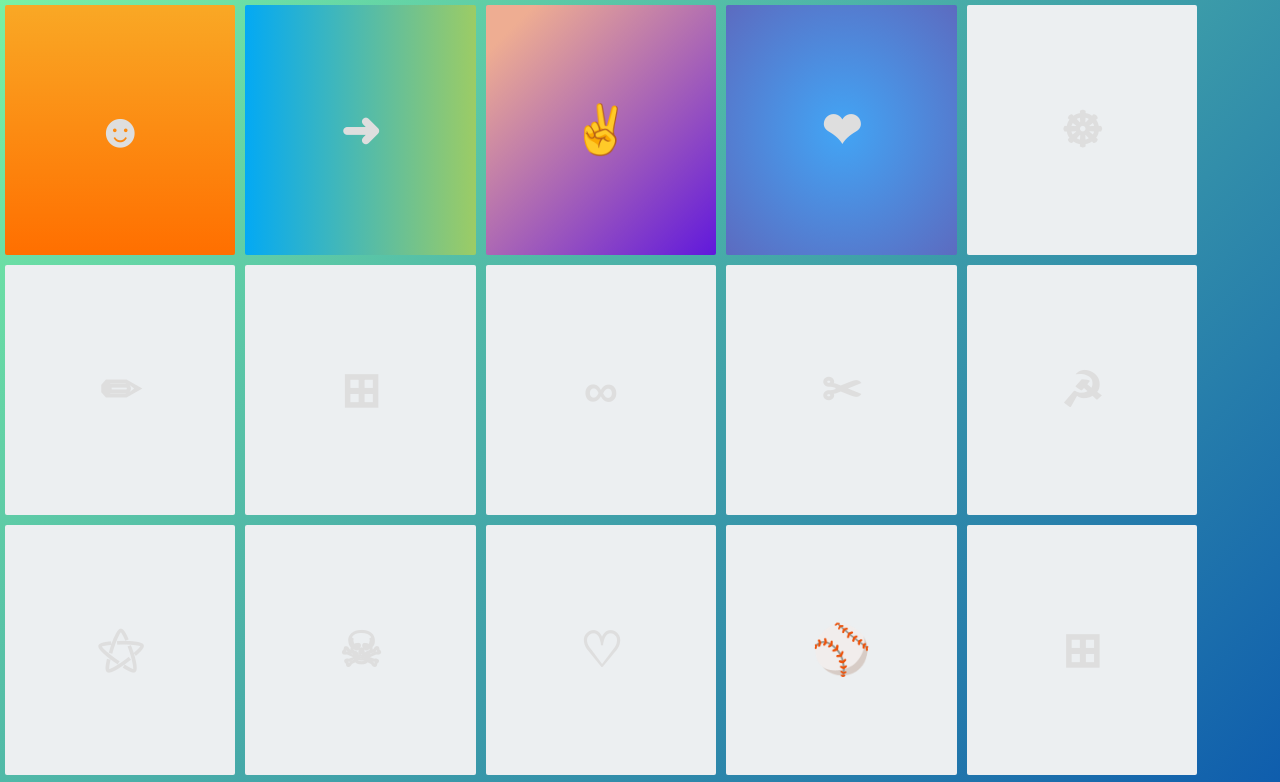
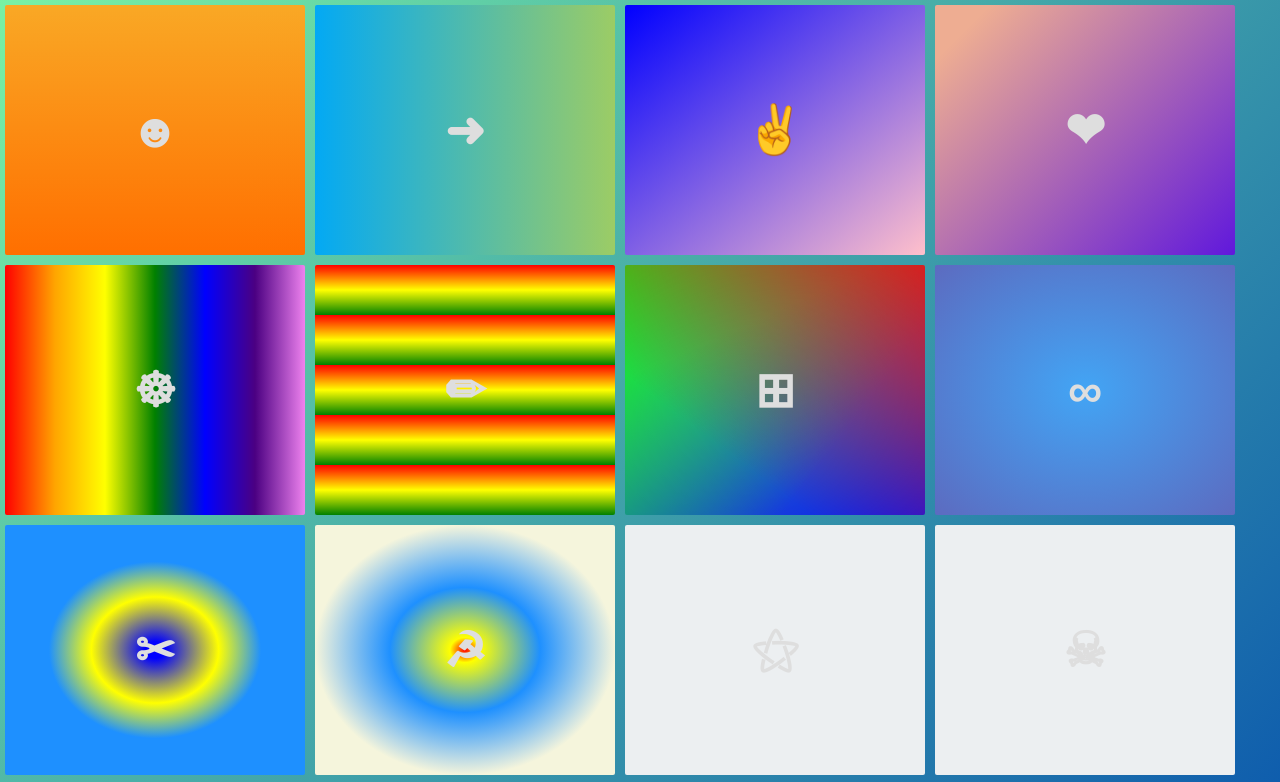
Before and after one commit to saratonite/css-workshops, a website: page src/gradient/index.html in a window 1280 px wide. Shown: the top 782 px of the page. Drawn offline with Linux system fonts and the light colour scheme; files that its build step writes are made by us from their sources.

Commit message:
:kiss: gradient updates

```diff
--- a/src/gradient/index.html
+++ b/src/gradient/index.html
@@ -19,14 +19,14 @@
         <div class="box g5"><h1>☸</h1></div>
         <div class="box g6"><h1>✏</h1></div>
         <div class="box g7"><h1>⊞</h1></div>
-        <div class="box g7"><h1>∞</h1></div>
-        <div class="box g7"><h1>✂</h1></div>
-        <div class="box g7"><h1>☭</h1></div>
-        <div class="box g7"><h1>⚝</h1></div>
-        <div class="box g7"><h1>☠</h1></div>
-        <div class="box g7"><h1>♡</h1></div>
-        <div class="box g7"><h1>⚾</h1></div>
-        <div class="box g7"><h1>⊞</h1></div>
+        <div class="box g8"><h1>∞</h1></div>
+        <div class="box g9"><h1>✂</h1></div>
+        <div class="box g10"><h1>☭</h1></div>
+        <div class="box g11"><h1>⚝</h1></div>
+        <div class="box g12"><h1>☠</h1></div>
+        <div class="box g13"><h1>♡</h1></div>
+        <div class="box g14"><h1>⚾</h1></div>
+        <div class="box g15"><h1>⊞</h1></div>
 
     </div>
 </body>
--- a/src/gradient/styles.css
+++ b/src/gradient/styles.css
@@ -20,16 +20,15 @@ html,body{
 
 
 .box {
-    flex-basis:18%;
-    max-width: 18%;
+    max-width: 300px;
+    width: 20%;
+    min-height: 200px;
     flex-grow: 1;
     background-color: #ECEFF1;
     margin:5px;
-    height: 20rem;
     text-align: center;
     border-radius: 2px;
     color: #dedede;
-
     display: flex;
     align-items: center;
     justify-content: center;
@@ -38,7 +37,7 @@ html,body{
 
 .box h1 {
      font-size: 3em;
-     transition: font-size .3s ease-in;
+     transition: font-size .2s ease-in-out;
 
 }
 
@@ -58,8 +57,32 @@ html,body{
 }
 
 .g3 {
+    background: linear-gradient(to bottom right, blue, pink);
+}
+
+.g4 {
     background-image: linear-gradient( 135deg, #EEAD92 10%, #6018DC 100%);
 }
-.g4 {
+.g5 {
+    background: linear-gradient(to right, red,orange,yellow,green,blue,indigo,violet);
+}
+.g6{
+    background: repeating-linear-gradient(red, yellow 10%, green 20%);
+  }
+.g7 {
+    background:
+        linear-gradient(217deg, rgba(255,0,0,.8), rgba(255,0,0,0) 70.71%),
+        linear-gradient(127deg, rgba(0,255,0,.8), rgba(0,255,0,0) 70.71%),
+        linear-gradient(336deg, rgba(0,0,255,.8), rgba(0,0,255,0) 70.71%);
+}
+.g8 {
     background-image: radial-gradient(#42A5F5,#5C6BC0)
 }
+
+.g9 {
+    background: radial-gradient(blue 10px, yellow 30%, #1e90ff 50%);
+}
+.g10 {
+    background: radial-gradient(ellipse closest-side,
+    red, yellow 10%, #1e90ff 50%, beige);
+}
```
